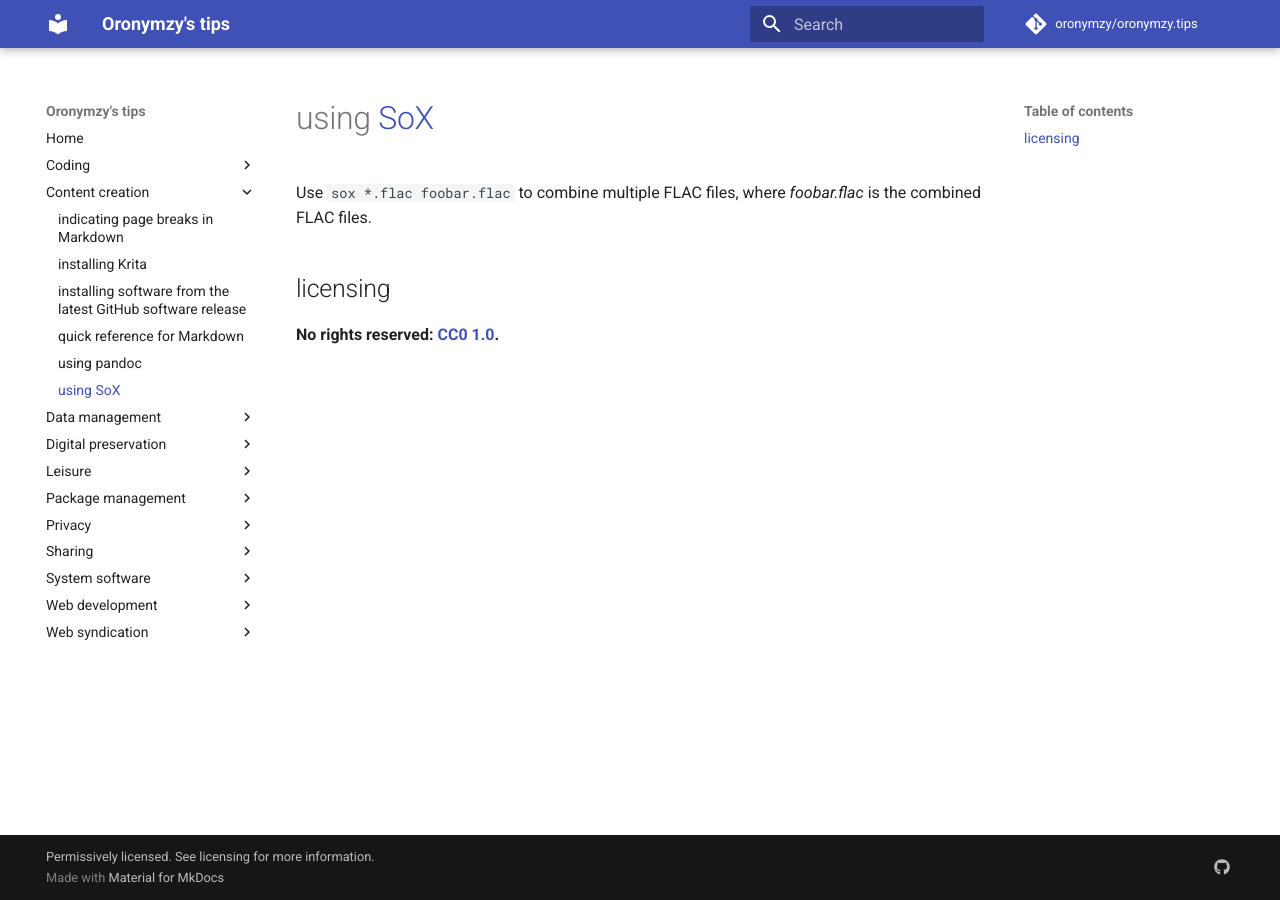
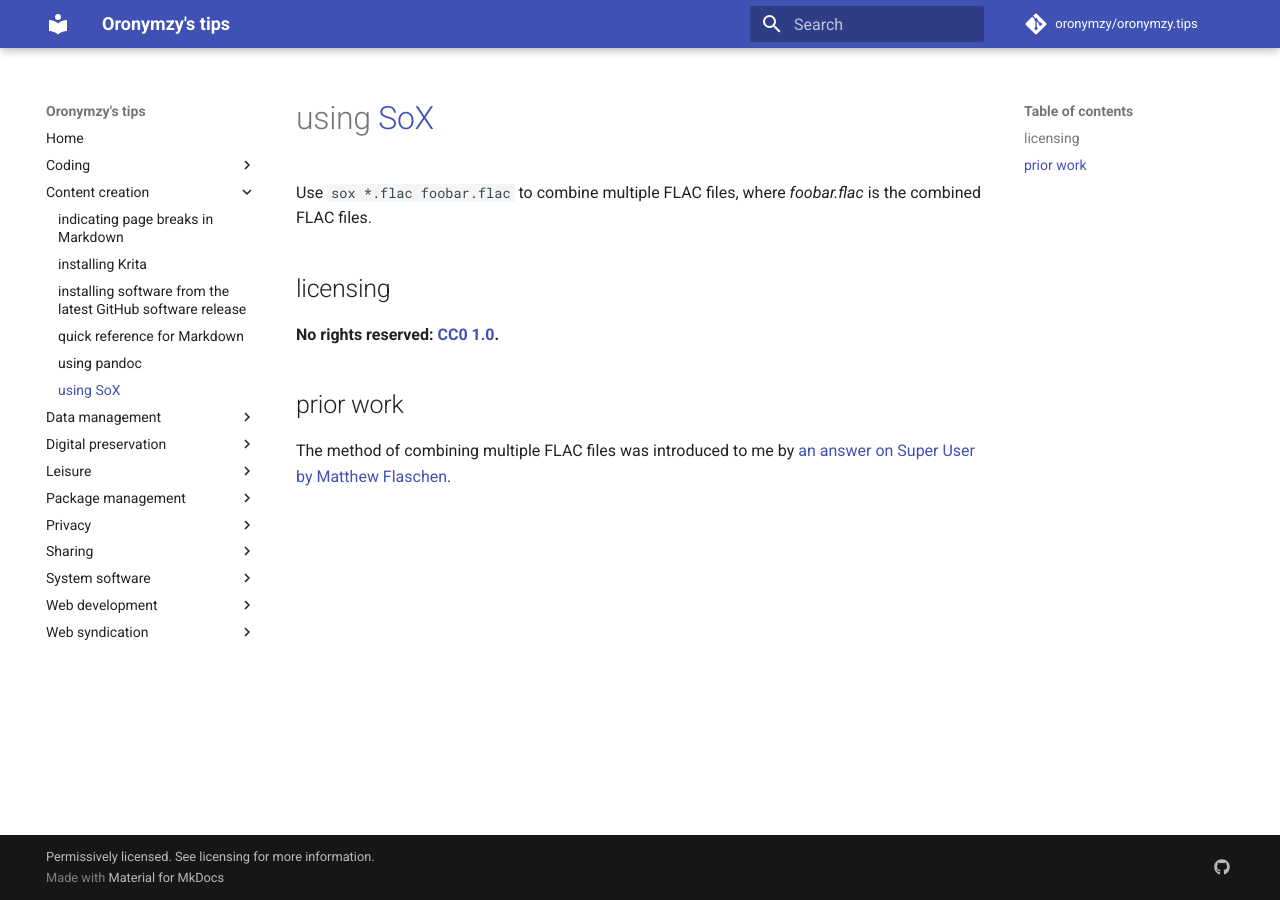
Before and after one commit to oronymzy/tips, an MkDocs documentation site: the page built from docs/usngSoX.md, in a window 1280 px wide. Built offline with MkDocs 1.6.1 and Material for MkDocs 9.7.7, drawn with Linux system fonts in a browser that asks for light colours; comment, search, counter and statistics services are not loaded.

Commit message:
Add prior work

```diff
--- a/docs/usngSoX.md
+++ b/docs/usngSoX.md
@@ -4,4 +4,7 @@ Use `sox *.flac foobar.flac` to combine multiple FLAC files, where *foobar.flac*
 ## licensing
 **No rights reserved: [CC0 1.0](https://creativecommons.org/publicdomain/zero/1.0/).**
 
+## prior work
+The method of combining multiple FLAC files was introduced to me by [an answer on Super User by Matthew Flaschen](https://superuser.com/questions/170400/join-many-mp3-ogg-and-flac-files-into-one-wav-or-flac/170401#170401).
+
 [SoX]: http://sox.sourceforge.net/
```
